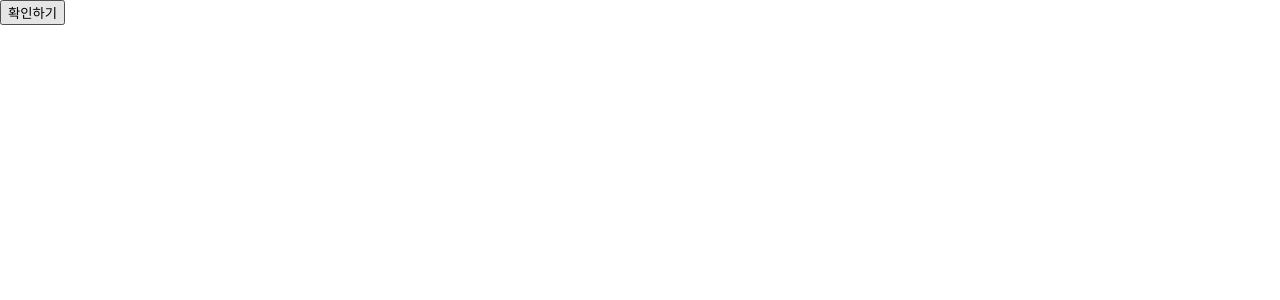
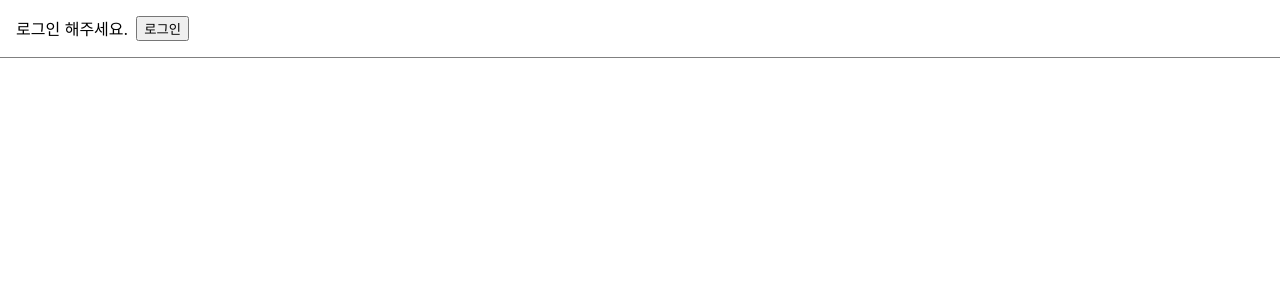
Before and after one commit to eunji-97/react-first-steps, a React (Create React App) app: page / in a window 1280 px wide. Shown: the top 300 px of the page. Built offline with nearby package versions, Linux system fonts and the light colour scheme.

Commit message:
9. 조건부 렌더링

```diff
--- /dev/null
+++ b/src/chapter_09/LanningPage.jsx
@@ -0,0 +1,26 @@
+import React, {useState} from "react";
+import Toolbar from "./Toolbar";
+
+function LanningPage() {
+    const [isLoggedIn, setIsLoggedIn] = useState(false);
+
+    const onClickLogin = () => {
+        setIsLoggedIn(true);
+    }
+
+    const onClickLogout = () => {
+        setIsLoggedIn(false);
+    }
+
+    return (
+        <div>
+            <Toolbar
+                isLoggedIn={isLoggedIn}
+                onClickLogin={onClickLogin}
+                onClickLogout={onClickLogout}
+            />
+        </div>
+    );
+}
+
+export default LanningPage;
--- /dev/null
+++ b/src/chapter_09/Toolbar.jsx
@@ -0,0 +1,33 @@
+import React from "react";
+
+const style = {
+    wapper: {
+        padding: 16,
+        display: "flex",
+        flexDirection: "row",
+        borderBottom: "1px solid grey"
+    },
+
+    greeting: {
+        marginRight: 8
+    }
+};
+
+function Toolbar(props) {
+    const {isLoggedIn, onClickLogin, onClickLogout} = props;
+
+    return (
+        <div style={style.wapper}>
+            <div style={style.greeting}>
+                {isLoggedIn ? "환영합니다!" : "로그인 해주세요."}
+            </div>
+
+            {isLoggedIn ? (
+                <button onClick={onClickLogout}>로그아웃</button>
+            ) : (
+                <button onClick={onClickLogin}>로그인</button>
+            )}
+        </div>
+    );
+}
+export default Toolbar;
--- a/src/index.js
+++ b/src/index.js
@@ -10,12 +10,13 @@ import NotificationList from './chapter_06/NotificationList';
 import Accommodate from './chapter_07/Accommodate';
 import ConfirmButton from './chapter_08/ConfirmButton_class';
 import ConfirmButtonFunction from './chapter_08/ConfirmButton_function';
+import LanningPage from './chapter_09/LanningPage';
 
 const root = ReactDOM.createRoot(document.getElementById('root'));
 
 root.render(
   <React.StrictMode>
-    <ConfirmButtonFunction></ConfirmButtonFunction>
+    <LanningPage />
   </React.StrictMode>
 );
 
```
Also changed, not shown: 2 other files (tests, documents, lock files or other folders).
